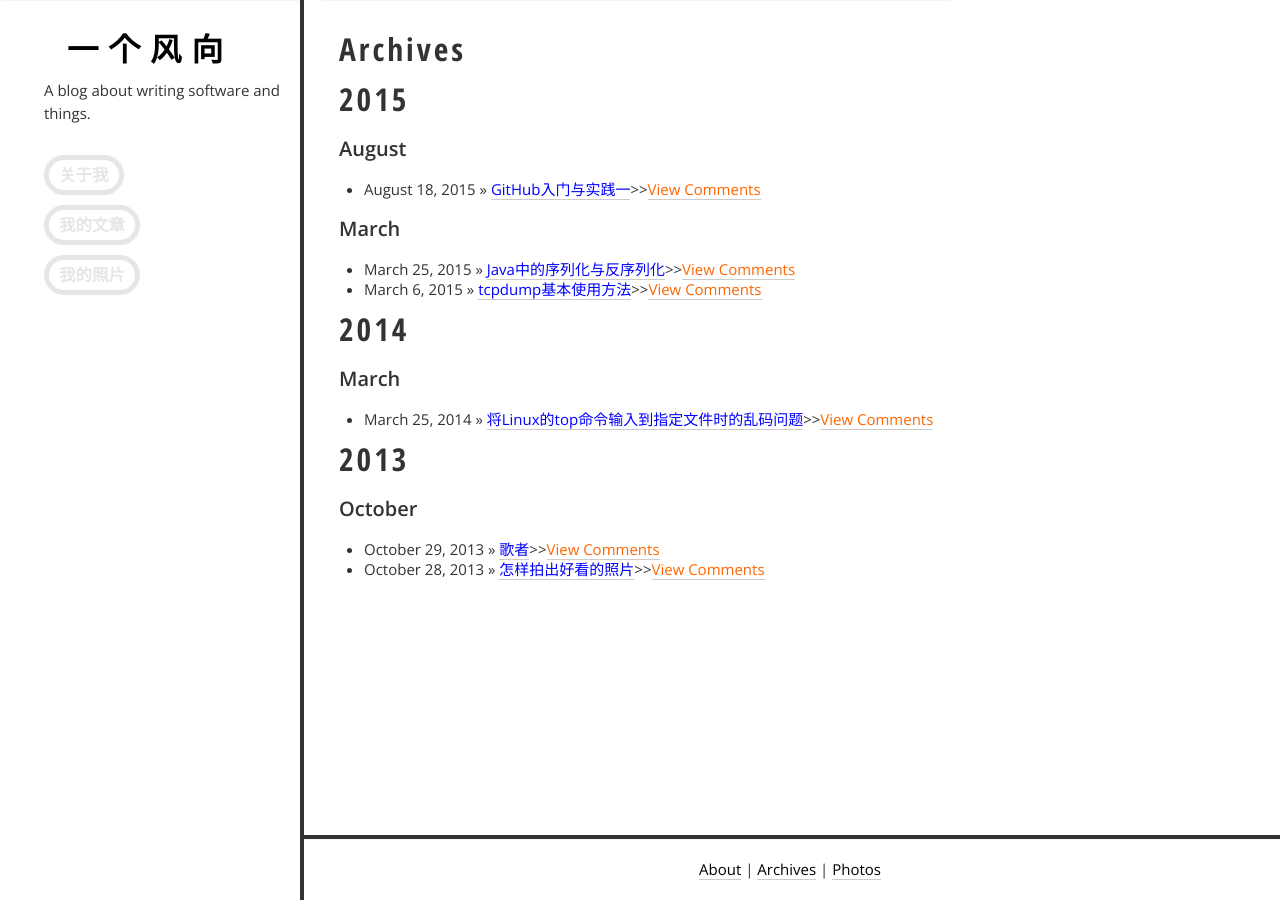
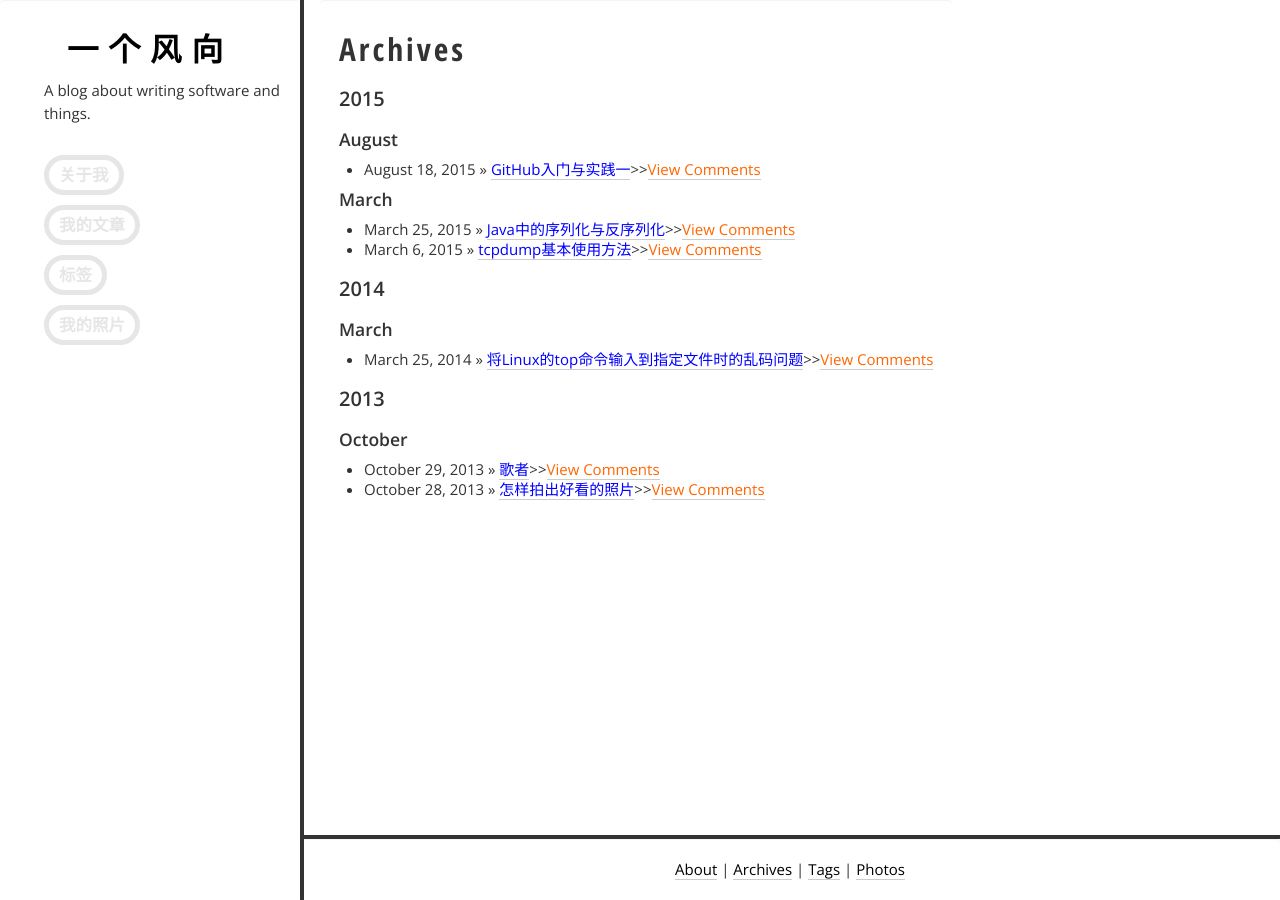
Before and after one commit to lanffy/lanffy.github.io, a Jekyll site: the page built from archives.html, in a window 1280 px wide. Built offline with Jekyll 4.4.1, drawn with Linux system fonts in a browser that asks for light colours; Markdown is read by kramdown in place of the engine named in the settings; comment, search, counter and statistics services are not loaded.

Commit message:
updated some files

```diff
--- a/_config.yml
+++ b/_config.yml
@@ -1,6 +1,6 @@
 permalink: pretty
-markdown: rdiscount
-pygments: false
+markdown: kramdown
+highlighter: pygments
 paginate: 10
 exclude: ['Rakefile', 'Gemfile', 'Gemfile.lock', 'config.rb', 'run']
 
--- a/_layouts/default.html
+++ b/_layouts/default.html
@@ -2,11 +2,6 @@
 <html lang="en">
 <head>
   <title>一个风向 - {{ page.title }} </title>
-  <meta http-equiv="Content-type" content="text/html; charset=utf-8" />
-  <meta name="verify-v1" content="fI45uNHehVNiO9Dt0Fp7XnsV0Z/ozBTkPoS6RlYAe50=" />
-  <meta name="y_key" content="6c948e75a617b12d" />
-  <meta name='technorati-claim' content='8QN7CWNH8BSJ' />
-  <meta name="viewport" content="width=device-width, initial-scale=1.0" />
   <link rel="stylesheet" media="screen" href="/css/bootstrap.css">
   <link rel="stylesheet" type="text/css" href="/css/default.css" />
   <link rel="stylesheet" type="text/css" href="/css/syntax.css" />
@@ -27,33 +22,10 @@
 				<ul id="navigation" class="clearfix">
 					<li class='about'><a href='/about/'>关于我</a></li>
 					<li class='archives'><a href='/archives/'>我的文章</a></li>
+                    <li class='tag'><a href='/tags/'>标签</a></li>
 					<li ><a href='http://lanffy.github.io/Albums/' target=_blank>我的照片</a></li>
-
-					<!--<li class="github"><a href="http://github.com/lanffy" rel='me' class='url' target=_blank>@github</a></li>
-					<li class="twitter"><a href="http://weibo.com/206661350" rel="me" class="url" target=_blank>@一个风向</a></li>-->
 				</ul>
 			</div>
-			<br/>
-			<br/>
-			<br/>
-			<br/>
-			<br/>
-			<br/>
-			<br/>
-			<br/>
-			<br/>
-
-
-			<!--<div>-->
-			<!--	<p>联系我-->
-			<!--		<br/>-->
-			<!--		邮箱 -> <a href="mailto:rlanffy@gmail.com"><img src="/images/email.jpg" title="给我发邮件" alt="email" /></a>-->
-			<!--		&nbsp;&nbsp;&nbsp;&nbsp;&nbsp;&nbsp;-->
-					<!-- 微博:<a href="http://weibo.com/206661350" target=_blank><img src="/images/weibo.png" title="微博" alt="weibo" /></a> -->
-			<!--		github -> <a href="https://github.com/lanffy/lanffy.github.io" target=_blank><img src="/images/github.png" title="github" alt="github" /></a>-->
-					<!-- 源码:<a href="https://github.com/lanffy/lanffy.github.io" target=_blank ><img src="/images/source2.jpg" title="源代码" alt="源代码"></a> -->
-			<!--	</p>-->
-			<!--</div> -->
 			<div align="center"></div>
 			<br/>
 		</div>
@@ -67,7 +39,7 @@
         <div class="well">
           <a href="/about/">About</a> |
           <a href="/archives/">Archives</a> |
-          <!--<a href='/pages/myresume.html' target=_blank>Resume</a> |-->
+          <a href="/tags/">Tags</a> |
 		  <a href='http://lanffy.github.io/Albums/' target=_blank>Photos</a>
         </div>
       </div>
--- a/archives.html
+++ b/archives.html
@@ -4,7 +4,7 @@ title: Archives
 page_name: archives
 ---
 
-<h1>Archives</h1>
+<h2>Archives</h2>
 
 {% for post in site.posts  %}
   {% capture this_year %}{{ post.date | date: "%Y" }}{% endcapture %}
@@ -13,8 +13,8 @@ page_name: archives
   {% capture next_month %}{{ post.previous.date | date: "%B" }}{% endcapture %}
 
   {% if forloop.first %}
-    <h2>{{this_year}}</h2>
-    <h3>{{this_month}}</h3>
+    <h3>{{this_year}}</h3>
+    <h4>{{this_month}}</h4>
     <ul>
   {% endif %}
 
@@ -25,13 +25,13 @@ page_name: archives
   {% else %}
     {% if this_year != next_year %}
       </ul>
-      <h2>{{next_year}}</h2>
-      <h3>{{next_month}}</h3>
+      <h3>{{next_year}}</h3>
+      <h4>{{next_month}}</h4>
       <ul>
     {% else %}
       {% if this_month != next_month %}
         </ul>
-        <h3>{{next_month}}</h3>
+        <h4>{{next_month}}</h4>
         <ul>
       {% endif %}
     {% endif %}
--- a/tags.html
+++ b/tags.html
@@ -7,7 +7,7 @@ page_name: archives
 
 <!-- <h2>Categories</h2> -->
 {% for tag in site.tags %}
-  <h3 id='{{tag[0]}}'>{{tag[0]}}</h3>
+  <h4 id='{{tag[0]}}'>{{tag[0]}}</h4>
   <ul>
     {% for post in tag[1] %}
       <li style='list-style-type:none;padding:2px'><a href="{{ post.url }}">{{ post.title }}</a></li>
```
Also changed, not shown: other parts of _layouts/default.html (+0 -17 lines), Gemfile.lock, 1 other file.
